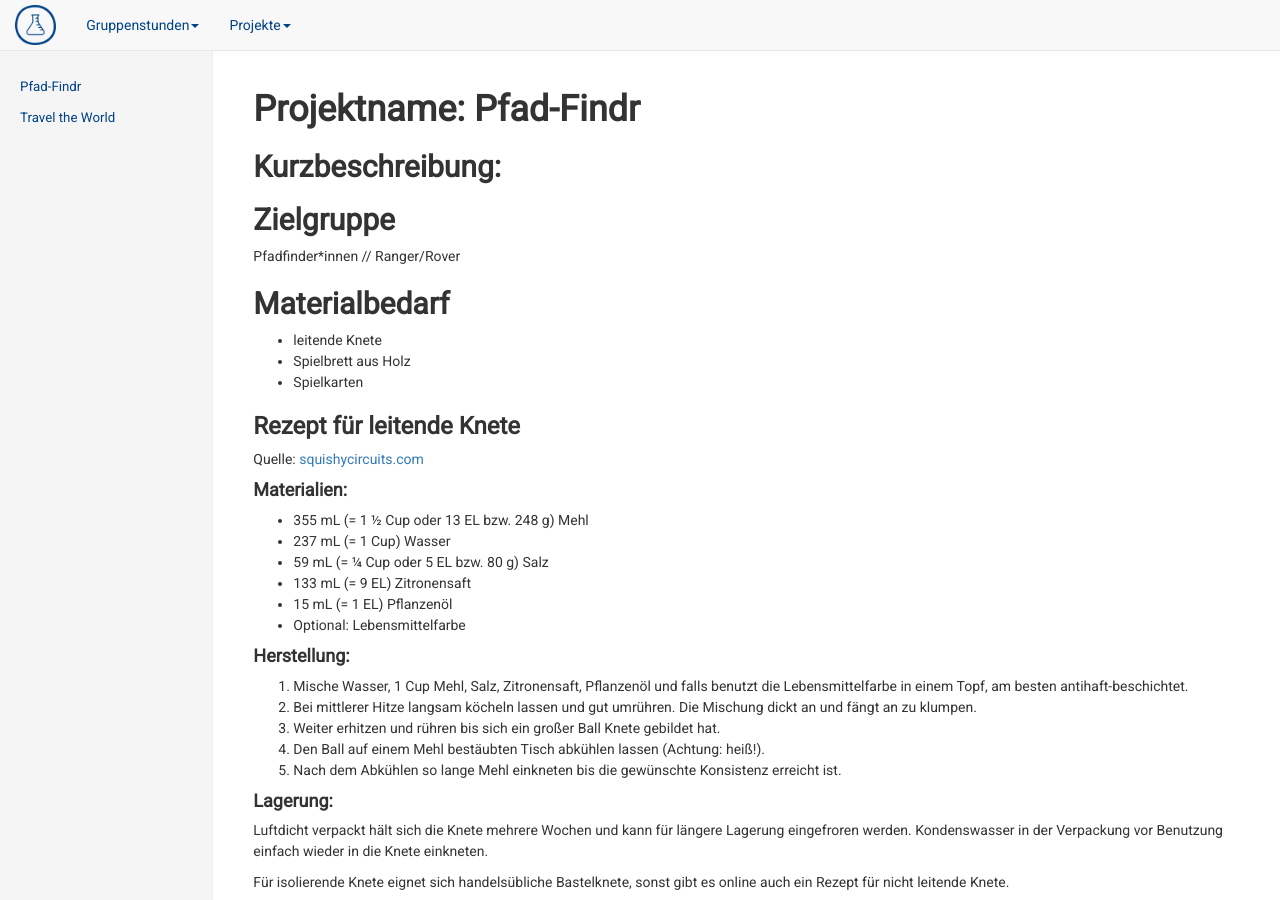
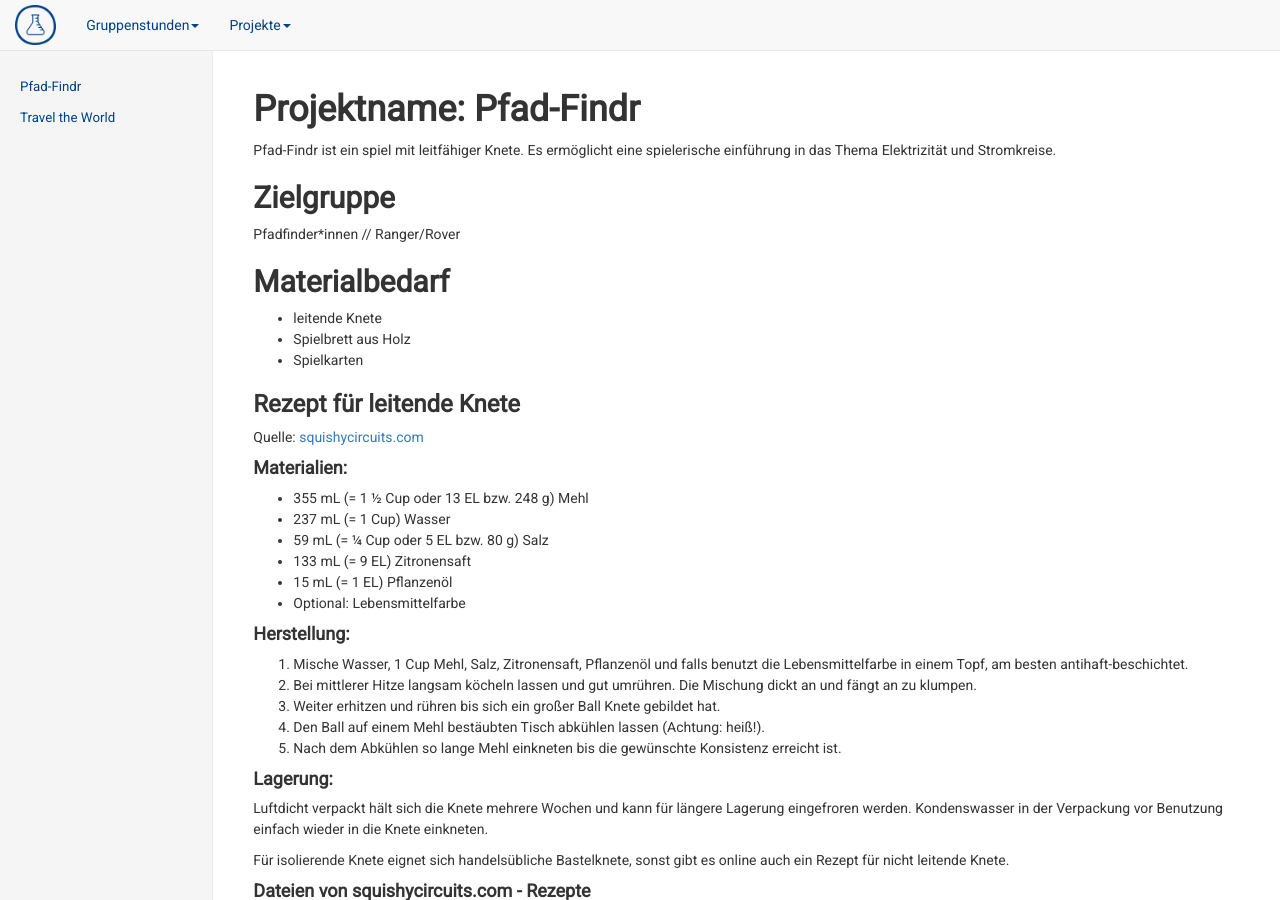
Before and after one commit to vcp-scoutlab/vcp-scoutlab.github.io, a Jekyll site: the page built from scoutlab-2017/pfad-findr/pfad-findr.md, in a window 1280 px wide and 900 px high. Built offline with Jekyll 4.4.1, drawn with Linux system fonts in a browser that asks for light colours.

Commit message:
Minor changes

```diff
--- a/scoutlab-2017/pfad-findr/pfad-findr.md
+++ b/scoutlab-2017/pfad-findr/pfad-findr.md
@@ -8,10 +8,7 @@ subdir: scoutlab-2017
 ---
 # Projektname: Pfad-Findr
 
-## Kurzbeschreibung:
-
-
-
+Pfad-Findr ist ein spiel mit leitfähiger Knete. Es ermöglicht eine spielerische einführung in das Thema Elektrizität und Stromkreise.
 ## Zielgruppe
 
 Pfadfinder*innen // Ranger/Rover
```
